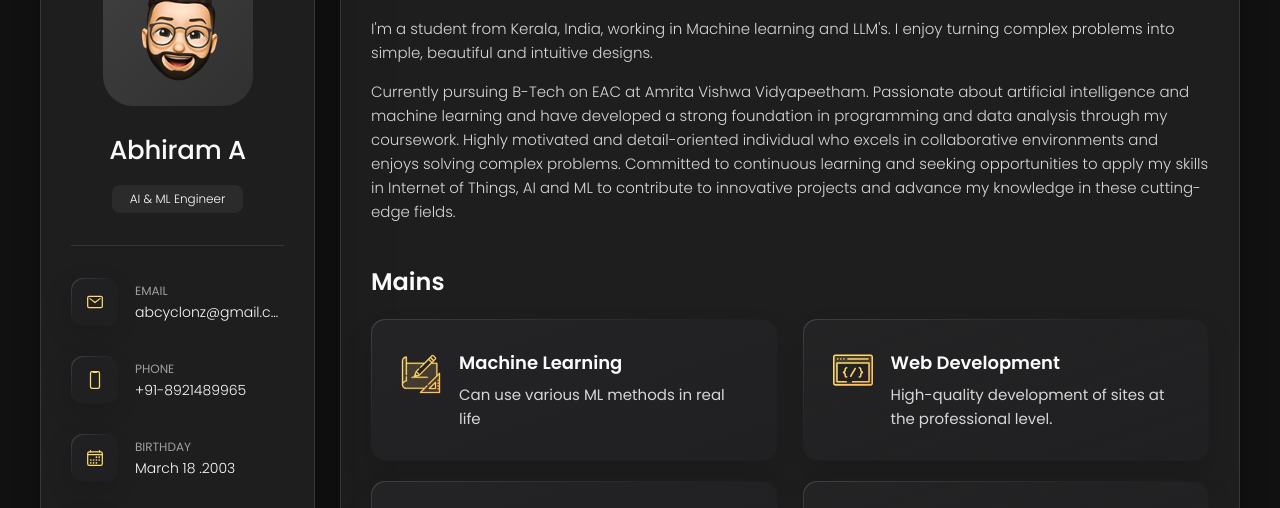
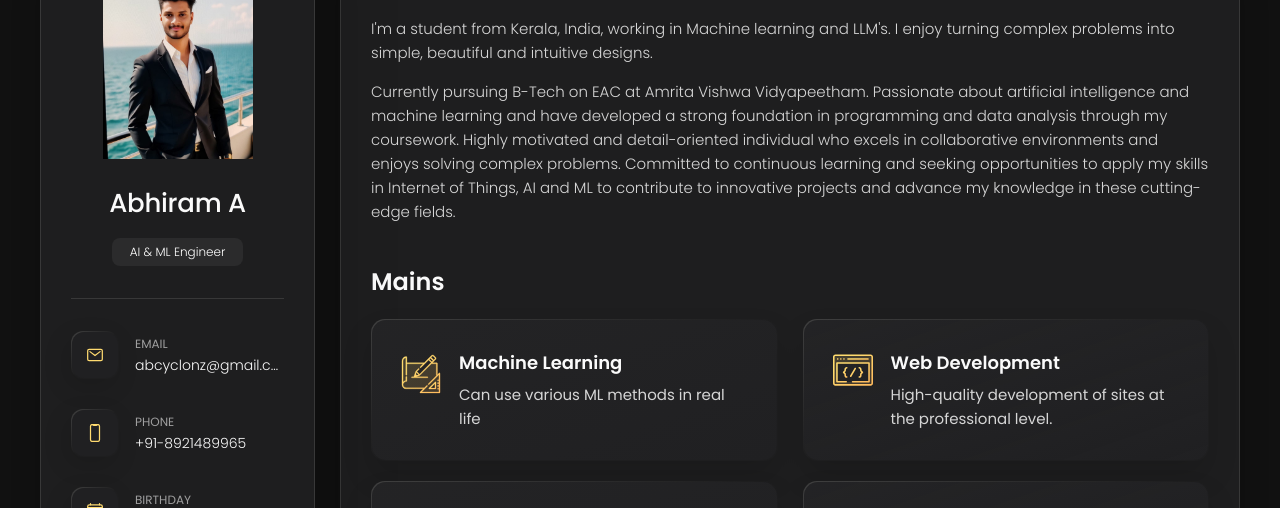
Before and after one commit to abcyclonz/abcyclonz.github.io, a plain HTML site: page index.html in a window 1280 px wide. Shown: the part 162-670 px from the top of the page. Drawn offline with nearby package versions, Linux system fonts and the light colour scheme.

Commit message:
Update index.html

```diff
--- a/index.html
+++ b/index.html
@@ -42,7 +42,7 @@
       <div class="sidebar-info">
 
         <figure class="avatar-box">
-          <img src="./assets/images/my-avatar.png" alt="Abhiram A" width="80">
+          <img src="./assets/images/IMG-20240901-WA0023.png" alt="Abhiram A" width="80">
         </figure>
 
         <div class="info-content">
```
